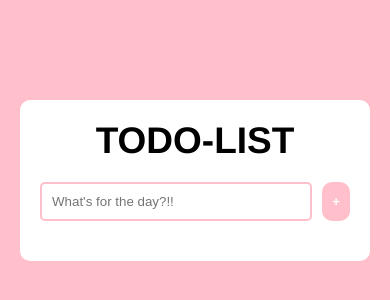
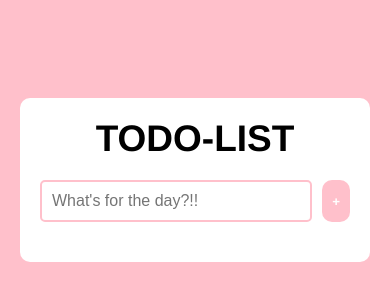
Before and after one commit to Marycee/ToDo, a plain HTML site: page index.html in a window 390 px wide. Shown: the part 242-542 px from the top of the page. Drawn offline with Linux system fonts and the light colour scheme.

Commit message:
Update style.css

```diff
--- a/style.css
+++ b/style.css
@@ -100,3 +100,9 @@ h2{
     text-decoration: line-through;
     opacity: 0.5;
 }
+
+@media screen and (max-width: 767px) {
+  input{
+    font-size: 1rem;
+  }
+}
```
